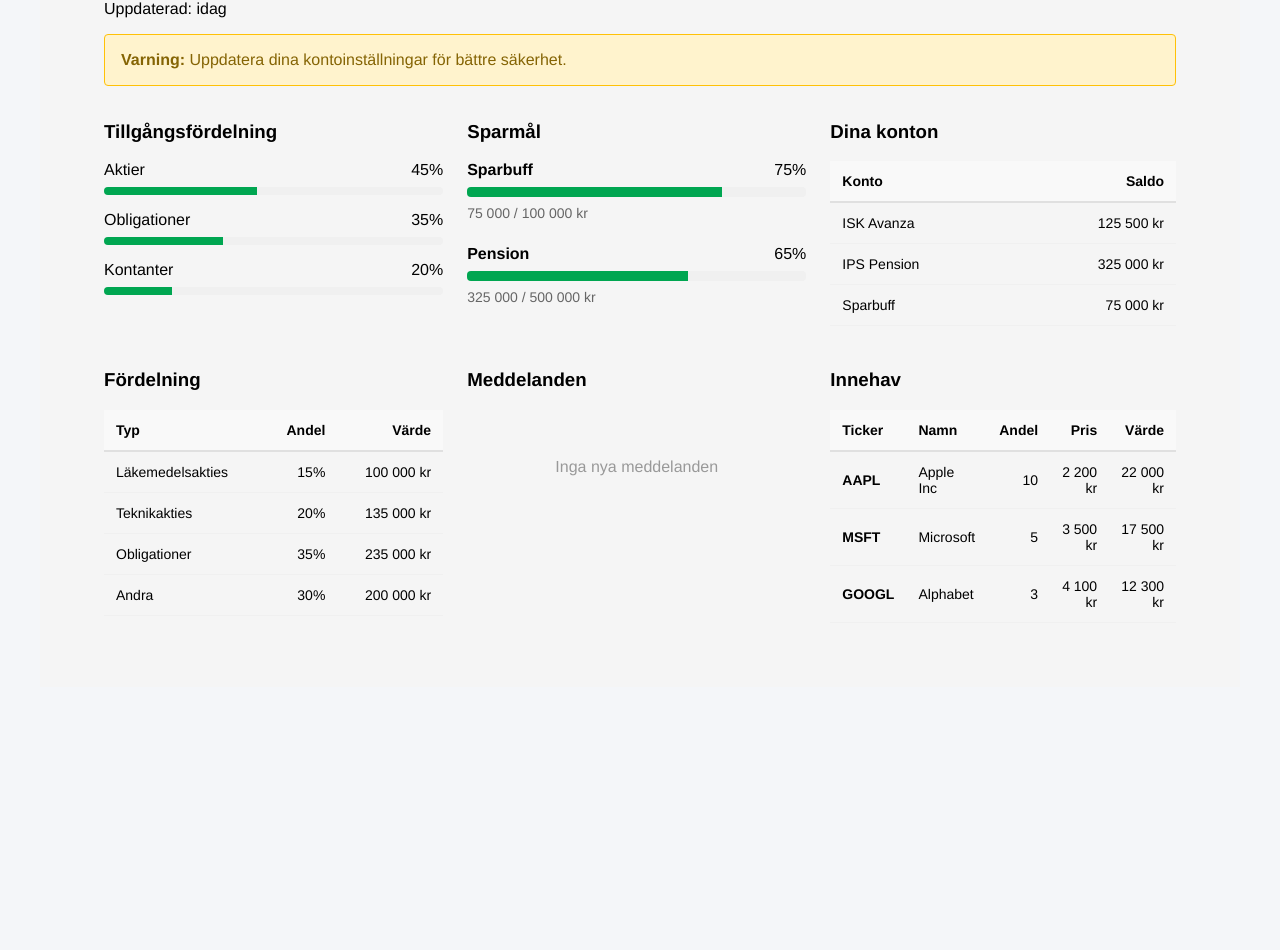
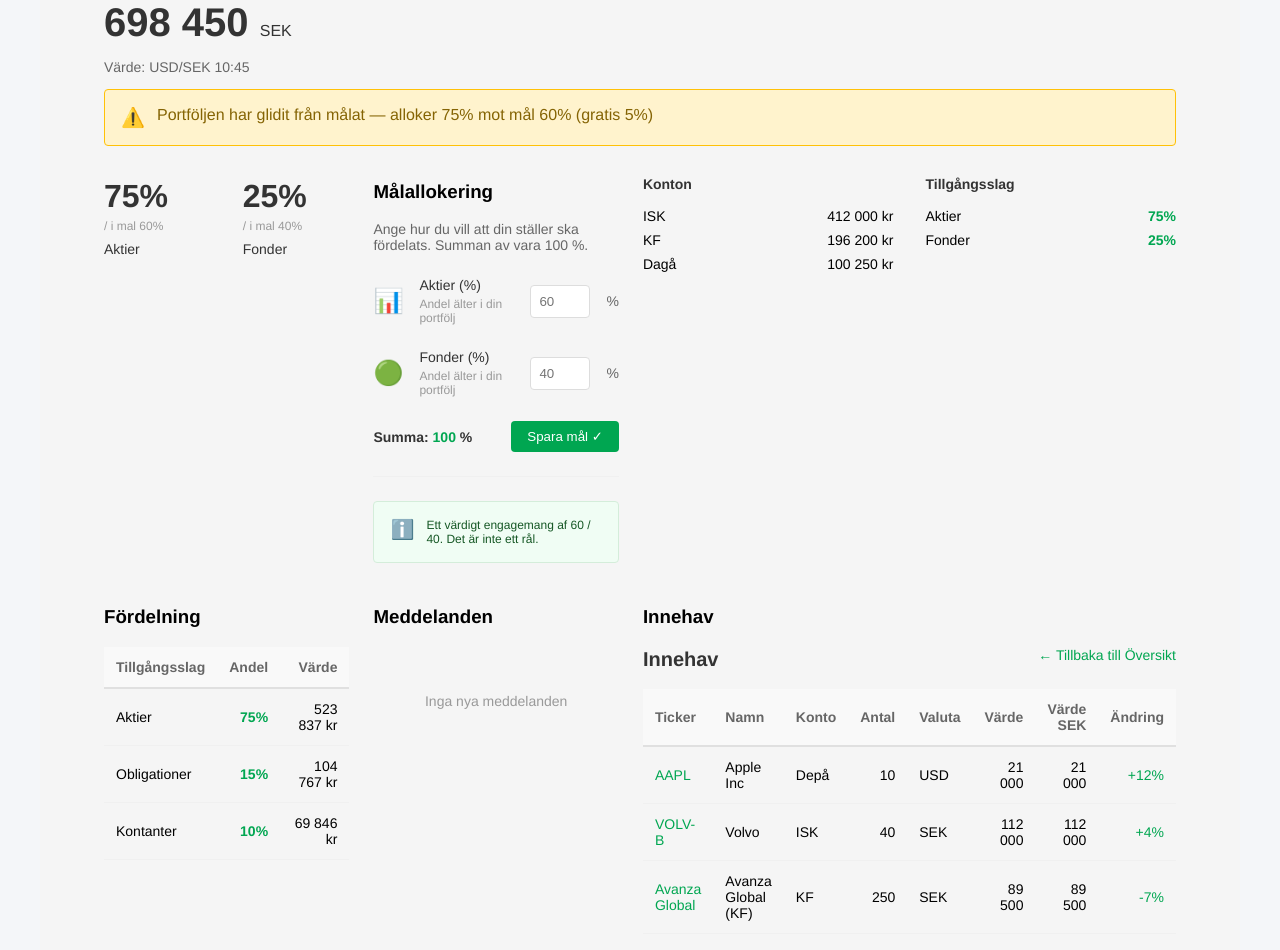
Before and after one commit to chas-challenge-2026/avanza-team1, a React (Vite) app in the folder frontend/: page / in a window 1280 px wide. Shown: the part 211-1161 px from the top of the page. Before the commit the page ends 898 px from the top, so only its background shows below. Built offline with nearby package versions, Linux system fonts and the light colour scheme.

Commit message:
build[frontend]: Dashboard components matching design mockup (issue #26)

```diff
--- a/frontend/src/components/Dashboard/AccountsTable.tsx
+++ b/frontend/src/components/Dashboard/AccountsTable.tsx
@@ -1,41 +1,37 @@
-import Panel from '../Panel';
-
-interface Account {
-  id: number;
-  name: string;
-  balance: number;
-}
-
-interface AccountsTableProps {
-  accounts?: Account[];
-}
-
-function AccountsTable({ accounts = [
-  { id: 1, name: 'ISK Avanza', balance: 125500 },
-  { id: 2, name: 'IPS Pension', balance: 325000 },
-  { id: 3, name: 'Sparbuff', balance: 75000 }
-] }: AccountsTableProps): JSX.Element {
+function AccountsTable(): JSX.Element {
   return (
-    <Panel title="Dina konton" size="medium">
-      <table>
-        <thead>
-          <tr>
-            <th>Konto</th>
-            <th style={{ textAlign: 'right' }}>Saldo</th>
-          </tr>
-        </thead>
-        <tbody>
-          {accounts.map((account) => (
-            <tr key={account.id}>
-              <td>{account.name}</td>
-              <td style={{ textAlign: 'right' }}>
-                {account.balance.toLocaleString('sv-SE')} kr
-              </td>
-            </tr>
-          ))}
-        </tbody>
-      </table>
-    </Panel>
+    <div style={{ display: 'grid', gridTemplateColumns: '1fr 1fr', gap: '2rem' }}>
+      <div>
+        <h3 style={{ fontSize: '0.875rem', fontWeight: '600', color: '#333', marginBottom: '1rem' }}>Konton</h3>
+        <div style={{ display: 'flex', flexDirection: 'column', gap: '0.5rem', fontSize: '0.875rem' }}>
+          <div style={{ display: 'flex', justifyContent: 'space-between' }}>
+            <span>ISK</span>
+            <span>412 000 kr</span>
+          </div>
+          <div style={{ display: 'flex', justifyContent: 'space-between' }}>
+            <span>KF</span>
+            <span>196 200 kr</span>
+          </div>
+          <div style={{ display: 'flex', justifyContent: 'space-between' }}>
+            <span>Dagå</span>
+            <span>100 250 kr</span>
+          </div>
+        </div>
+      </div>
+      <div>
+        <h3 style={{ fontSize: '0.875rem', fontWeight: '600', color: '#333', marginBottom: '1rem' }}>Tillgångsslag</h3>
+        <div style={{ display: 'flex', flexDirection: 'column', gap: '0.5rem', fontSize: '0.875rem' }}>
+          <div style={{ display: 'flex', justifyContent: 'space-between' }}>
+            <span>Aktier</span>
+            <span style={{ fontWeight: '600', color: '#00a651' }}>75%</span>
+          </div>
+          <div style={{ display: 'flex', justifyContent: 'space-between' }}>
+            <span>Fonder</span>
+            <span style={{ fontWeight: '600', color: '#00a651' }}>25%</span>
+          </div>
+        </div>
+      </div>
+    </div>
   );
 }
 
--- a/frontend/src/components/Dashboard/AllocationTable.tsx
+++ b/frontend/src/components/Dashboard/AllocationTable.tsx
@@ -1,41 +1,32 @@
 import Panel from '../Panel';
 
-interface Allocation {
-  name: string;
-  procent: number;
-  value: number;
-}
-
-interface AllocationTableProps {
-  allocations?: Allocation[];
-}
-
-function AllocationTable({ allocations = [
-  { name: 'Läkemedelsakties', procent: 15, value: 100000 },
-  { name: 'Teknikakties', procent: 20, value: 135000 },
-  { name: 'Obligationer', procent: 35, value: 235000 },
-  { name: 'Andra', procent: 30, value: 200000 }
-] }: AllocationTableProps): JSX.Element {
+function AllocationTable(): JSX.Element {
   return (
     <Panel title="Fördelning" size="large">
-      <table>
+      <table style={{ width: '100%', borderCollapse: 'collapse' }}>
         <thead>
-          <tr>
-            <th>Typ</th>
-            <th style={{ textAlign: 'right' }}>Andel</th>
-            <th style={{ textAlign: 'right' }}>Värde</th>
+          <tr style={{ borderBottom: '2px solid #e0e0e0' }}>
+            <th style={{ textAlign: 'left', padding: '0.75rem', fontSize: '0.875rem', fontWeight: '600', color: '#666' }}>Tillgångsslag</th>
+            <th style={{ textAlign: 'right', padding: '0.75rem', fontSize: '0.875rem', fontWeight: '600', color: '#666' }}>Andel</th>
+            <th style={{ textAlign: 'right', padding: '0.75rem', fontSize: '0.875rem', fontWeight: '600', color: '#666' }}>Värde</th>
           </tr>
         </thead>
         <tbody>
-          {allocations.map((item) => (
-            <tr key={item.name}>
-              <td>{item.name}</td>
-              <td style={{ textAlign: 'right' }}>{item.procent}%</td>
-              <td style={{ textAlign: 'right' }}>
-                {item.value.toLocaleString('sv-SE')} kr
-              </td>
-            </tr>
-          ))}
+          <tr style={{ borderBottom: '1px solid #f0f0f0' }}>
+            <td style={{ padding: '0.75rem' }}>Aktier</td>
+            <td style={{ padding: '0.75rem', textAlign: 'right', color: '#00a651', fontWeight: '600' }}>75%</td>
+            <td style={{ padding: '0.75rem', textAlign: 'right' }}>523 837 kr</td>
+          </tr>
+          <tr style={{ borderBottom: '1px solid #f0f0f0' }}>
+            <td style={{ padding: '0.75rem' }}>Obligationer</td>
+            <td style={{ padding: '0.75rem', textAlign: 'right', color: '#00a651', fontWeight: '600' }}>15%</td>
+            <td style={{ padding: '0.75rem', textAlign: 'right' }}>104 767 kr</td>
+          </tr>
+          <tr>
+            <td style={{ padding: '0.75rem' }}>Kontanter</td>
+            <td style={{ padding: '0.75rem', textAlign: 'right', color: '#00a651', fontWeight: '600' }}>10%</td>
+            <td style={{ padding: '0.75rem', textAlign: 'right' }}>69 846 kr</td>
+          </tr>
         </tbody>
       </table>
     </Panel>
--- a/frontend/src/components/Dashboard/AssetAllocation.tsx
+++ b/frontend/src/components/Dashboard/AssetAllocation.tsx
@@ -1,45 +1,17 @@
-import Panel from '../Panel';
-
-interface Asset {
-  name: string;
-  procent: number;
-}
-
-interface AssetAllocationProps {
-  assets?: Asset[];
-}
-
-function AssetAllocation({ assets = [
-  { name: 'Aktier', procent: 45 },
-  { name: 'Obligationer', procent: 35 },
-  { name: 'Kontanter', procent: 20 }
-] }: AssetAllocationProps): JSX.Element {
+function AssetAllocation(): JSX.Element {
   return (
-    <Panel title="Tillgångsfördelning" size="medium">
-      <div style={{ display: 'flex', flexDirection: 'column', gap: '1rem' }}>
-        {assets.map((asset) => (
-          <div key={asset.name}>
-            <div style={{ display: 'flex', justifyContent: 'space-between', marginBottom: '0.5rem' }}>
-              <span>{asset.name}</span>
-              <span>{asset.procent}%</span>
-            </div>
-            <div style={{
-              width: '100%',
-              height: '8px',
-              backgroundColor: '#f0f0f0',
-              borderRadius: '4px',
-              overflow: 'hidden'
-            }}>
-              <div style={{
-                width: `${asset.procent}%`,
-                height: '100%',
-                backgroundColor: '#00a651'
-              }} />
-            </div>
-          </div>
-        ))}
+    <div style={{ display: 'grid', gridTemplateColumns: '1fr 1fr', gap: '2rem', marginTop: '1rem' }}>
+      <div>
+        <div style={{ fontSize: '2rem', fontWeight: 'bold', color: '#333', marginBottom: '0.25rem' }}>75%</div>
+        <div style={{ fontSize: '0.75rem', color: '#999', marginBottom: '0.5rem' }}>/ i mal 60%</div>
+        <div style={{ fontSize: '0.875rem', fontWeight: '500', color: '#333' }}>Aktier</div>
       </div>
-    </Panel>
+      <div>
+        <div style={{ fontSize: '2rem', fontWeight: 'bold', color: '#333', marginBottom: '0.25rem' }}>25%</div>
+        <div style={{ fontSize: '0.75rem', color: '#999', marginBottom: '0.5rem' }}>/ i mal 40%</div>
+        <div style={{ fontSize: '0.875rem', fontWeight: '500', color: '#333' }}>Fonder</div>
+      </div>
+    </div>
   );
 }
 
--- a/frontend/src/components/Dashboard/GoalAllocation.tsx
+++ b/frontend/src/components/Dashboard/GoalAllocation.tsx
@@ -1,49 +1,42 @@
 import Panel from '../Panel';
 
-interface Goal {
-  name: string;
-  target: number;
-  current: number;
-}
+function GoalAllocation(): JSX.Element {
+  return (
+    <Panel title="Målallokering" size="large">
+      <p style={{ color: '#666', fontSize: '0.875rem', marginBottom: '1.5rem' }}>
+        Ange hur du vill att din ställer ska fördelats. Summan av vara 100 %.
+      </p>
 
-interface GoalAllocationProps {
-  goals?: Goal[];
-}
+      <div style={{ display: 'flex', flexDirection: 'column', gap: '1.5rem', marginBottom: '1.5rem' }}>
+        <div style={{ display: 'flex', alignItems: 'center', gap: '1rem' }}>
+          <div style={{ fontSize: '1.5rem' }}>📊</div>
+          <div style={{ flex: 1 }}>
+            <div style={{ fontSize: '0.875rem', fontWeight: '500', color: '#333', marginBottom: '0.25rem' }}>Aktier (%)</div>
+            <div style={{ fontSize: '0.75rem', color: '#999' }}>Andel älter i din portfölj</div>
+          </div>
+          <input type="number" placeholder="60" style={{ width: '60px', padding: '0.5rem', border: '1px solid #ddd', borderRadius: '4px' }} />
+          <span style={{ fontSize: '0.875rem', color: '#666' }}>%</span>
+        </div>
 
-function GoalAllocation({ goals = [
-  { name: 'Sparbuff', target: 100000, current: 75000 },
-  { name: 'Pension', target: 500000, current: 325000 }
-] }: GoalAllocationProps): JSX.Element {
-  return (
-    <Panel title="Sparmål" size="medium">
-      <div style={{ display: 'flex', flexDirection: 'column', gap: '1.5rem' }}>
-        {goals.map((goal) => {
-          const progress = (goal.current / goal.target) * 100;
-          return (
-            <div key={goal.name}>
-              <div style={{ display: 'flex', justifyContent: 'space-between', marginBottom: '0.5rem' }}>
-                <span><strong>{goal.name}</strong></span>
-                <span>{Math.round(progress)}%</span>
-              </div>
-              <div style={{
-                width: '100%',
-                height: '10px',
-                backgroundColor: '#f0f0f0',
-                borderRadius: '4px',
-                overflow: 'hidden'
-              }}>
-                <div style={{
-                  width: `${progress}%`,
-                  height: '100%',
-                  backgroundColor: '#00a651'
-                }} />
-              </div>
-              <div style={{ fontSize: '0.875rem', color: '#666', marginTop: '0.5rem' }}>
-                {goal.current.toLocaleString('sv-SE')} / {goal.target.toLocaleString('sv-SE')} kr
-              </div>
-            </div>
-          );
-        })}
+        <div style={{ display: 'flex', alignItems: 'center', gap: '1rem' }}>
+          <div style={{ fontSize: '1.5rem' }}>🟢</div>
+          <div style={{ flex: 1 }}>
+            <div style={{ fontSize: '0.875rem', fontWeight: '500', color: '#333', marginBottom: '0.25rem' }}>Fonder (%)</div>
+            <div style={{ fontSize: '0.75rem', color: '#999' }}>Andel älter i din portfölj</div>
+          </div>
+          <input type="number" placeholder="40" style={{ width: '60px', padding: '0.5rem', border: '1px solid #ddd', borderRadius: '4px' }} />
+          <span style={{ fontSize: '0.875rem', color: '#666' }}>%</span>
+        </div>
+      </div>
+
+      <div style={{ display: 'flex', justifyContent: 'space-between', alignItems: 'center', paddingBottom: '1.5rem', borderBottom: '1px solid #f0f0f0', marginBottom: '1.5rem' }}>
+        <div style={{ fontSize: '0.875rem', fontWeight: '600', color: '#333' }}>Summa: <span style={{ color: '#00a651' }}>100</span> %</div>
+        <button style={{ padding: '0.5rem 1rem', backgroundColor: '#00a651', color: 'white', border: 'none', borderRadius: '4px', cursor: 'pointer', fontWeight: '500' }}>Spara mål ✓</button>
+      </div>
+
+      <div style={{ backgroundColor: '#f0fdf4', border: '1px solid #d4edda', borderRadius: '4px', padding: '1rem', display: 'flex', gap: '0.75rem' }}>
+        <span style={{ fontSize: '1.2rem', flexShrink: 0 }}>ℹ️</span>
+        <span style={{ fontSize: '0.75rem', color: '#155724' }}>Ett värdigt engagemang af 60 / 40. Det är inte ett rål.</span>
       </div>
     </Panel>
   );
--- a/frontend/src/components/Dashboard/HoldingsTable.tsx
+++ b/frontend/src/components/Dashboard/HoldingsTable.tsx
@@ -1,50 +1,61 @@
 import Panel from '../Panel';
 
-interface Holding {
-  ticker: string;
-  name: string;
-  shares: number;
-  price: number;
-  value: number;
-}
-
-interface HoldingsTableProps {
-  holdings?: Holding[];
-}
-
-function HoldingsTable({ holdings = [
-  { ticker: 'AAPL', name: 'Apple Inc', shares: 10, price: 2200, value: 22000 },
-  { ticker: 'MSFT', name: 'Microsoft', shares: 5, price: 3500, value: 17500 },
-  { ticker: 'GOOGL', name: 'Alphabet', shares: 3, price: 4100, value: 12300 }
-] }: HoldingsTableProps): JSX.Element {
+function HoldingsTable(): JSX.Element {
   return (
     <Panel title="Innehav" size="large">
-      <table>
+      <div style={{ display: 'flex', justifyContent: 'space-between', alignItems: 'center', marginBottom: '1rem' }}>
+        <h2 style={{ fontSize: '1.25rem', fontWeight: 'bold', color: '#333', margin: 0 }}>Innehav</h2>
+        <a href="#" style={{ fontSize: '0.875rem', color: '#00a651', textDecoration: 'none' }}>← Tillbaka till Översikt</a>
+      </div>
+
+      <table style={{ width: '100%', borderCollapse: 'collapse' }}>
         <thead>
-          <tr>
-            <th>Ticker</th>
-            <th>Namn</th>
-            <th style={{ textAlign: 'right' }}>Andel</th>
-            <th style={{ textAlign: 'right' }}>Pris</th>
-            <th style={{ textAlign: 'right' }}>Värde</th>
+          <tr style={{ borderBottom: '2px solid #e0e0e0' }}>
+            <th style={{ textAlign: 'left', padding: '0.75rem', fontSize: '0.875rem', fontWeight: '600', color: '#666' }}>Ticker</th>
+            <th style={{ textAlign: 'left', padding: '0.75rem', fontSize: '0.875rem', fontWeight: '600', color: '#666' }}>Namn</th>
+            <th style={{ textAlign: 'left', padding: '0.75rem', fontSize: '0.875rem', fontWeight: '600', color: '#666' }}>Konto</th>
+            <th style={{ textAlign: 'right', padding: '0.75rem', fontSize: '0.875rem', fontWeight: '600', color: '#666' }}>Antal</th>
+            <th style={{ textAlign: 'left', padding: '0.75rem', fontSize: '0.875rem', fontWeight: '600', color: '#666' }}>Valuta</th>
+            <th style={{ textAlign: 'right', padding: '0.75rem', fontSize: '0.875rem', fontWeight: '600', color: '#666' }}>Värde</th>
+            <th style={{ textAlign: 'right', padding: '0.75rem', fontSize: '0.875rem', fontWeight: '600', color: '#666' }}>Värde SEK</th>
+            <th style={{ textAlign: 'right', padding: '0.75rem', fontSize: '0.875rem', fontWeight: '600', color: '#666' }}>Ändring</th>
           </tr>
         </thead>
         <tbody>
-          {holdings.map((holding) => (
-            <tr key={holding.ticker}>
-              <td><strong>{holding.ticker}</strong></td>
-              <td>{holding.name}</td>
-              <td style={{ textAlign: 'right' }}>{holding.shares}</td>
-              <td style={{ textAlign: 'right' }}>
-                {holding.price.toLocaleString('sv-SE')} kr
-              </td>
-              <td style={{ textAlign: 'right' }}>
-                {holding.value.toLocaleString('sv-SE')} kr
-              </td>
-            </tr>
-          ))}
+          <tr style={{ borderBottom: '1px solid #f0f0f0' }}>
+            <td style={{ padding: '0.75rem', color: '#00a651', fontWeight: '500' }}>AAPL</td>
+            <td style={{ padding: '0.75rem' }}>Apple Inc</td>
+            <td style={{ padding: '0.75rem' }}>Depå</td>
+            <td style={{ padding: '0.75rem', textAlign: 'right' }}>10</td>
+            <td style={{ padding: '0.75rem' }}>USD</td>
+            <td style={{ padding: '0.75rem', textAlign: 'right' }}>21 000</td>
+            <td style={{ padding: '0.75rem', textAlign: 'right' }}>21 000</td>
+            <td style={{ padding: '0.75rem', textAlign: 'right', color: '#00a651' }}>+12%</td>
+          </tr>
+          <tr style={{ borderBottom: '1px solid #f0f0f0' }}>
+            <td style={{ padding: '0.75rem', color: '#00a651', fontWeight: '500' }}>VOLV-B</td>
+            <td style={{ padding: '0.75rem' }}>Volvo</td>
+            <td style={{ padding: '0.75rem' }}>ISK</td>
+            <td style={{ padding: '0.75rem', textAlign: 'right' }}>40</td>
+            <td style={{ padding: '0.75rem' }}>SEK</td>
+            <td style={{ padding: '0.75rem', textAlign: 'right' }}>112 000</td>
+            <td style={{ padding: '0.75rem', textAlign: 'right' }}>112 000</td>
+            <td style={{ padding: '0.75rem', textAlign: 'right', color: '#00a651' }}>+4%</td>
+          </tr>
+          <tr>
+            <td style={{ padding: '0.75rem', color: '#00a651', fontWeight: '500' }}>Avanza Global</td>
+            <td style={{ padding: '0.75rem' }}>Avanza Global (KF)</td>
+            <td style={{ padding: '0.75rem' }}>KF</td>
+            <td style={{ padding: '0.75rem', textAlign: 'right' }}>250</td>
+            <td style={{ padding: '0.75rem' }}>SEK</td>
+            <td style={{ padding: '0.75rem', textAlign: 'right' }}>89 500</td>
+            <td style={{ padding: '0.75rem', textAlign: 'right' }}>89 500</td>
+            <td style={{ padding: '0.75rem', textAlign: 'right', color: '#00a651' }}>-7%</td>
+          </tr>
         </tbody>
       </table>
+
+      <p style={{ fontSize: '0.75rem', color: '#999', marginTop: '1rem' }}>Värdena i SEK med FX-vikten</p>
     </Panel>
   );
 }
--- a/frontend/src/components/Dashboard/NoticesEmpty.tsx
+++ b/frontend/src/components/Dashboard/NoticesEmpty.tsx
@@ -1,18 +1,15 @@
 import Panel from '../Panel';
 
-interface NoticesEmptyProps {
-  emptyMessage?: string;
-}
-
-function NoticesEmpty({ emptyMessage = 'Inga nya meddelanden' }: NoticesEmptyProps): JSX.Element {
+function NoticesEmpty(): JSX.Element {
   return (
     <Panel title="Meddelanden" size="medium">
       <div style={{
         textAlign: 'center',
         color: '#999',
-        padding: '2rem 0'
+        padding: '2rem 0',
+        fontSize: '0.875rem'
       }}>
-        <p>{emptyMessage}</p>
+        <p>Inga nya meddelanden</p>
       </div>
     </Panel>
   );
--- a/frontend/src/components/Dashboard/PageHeader.tsx
+++ b/frontend/src/components/Dashboard/PageHeader.tsx
@@ -1,13 +1,21 @@
 interface PageHeaderProps {
   title?: string;
-  subtitle?: string;
+  totalValue?: number;
+  exchange?: string;
 }
 
-function PageHeader({ title = 'Min portfölj', subtitle = 'Uppdaterad: idag' }: PageHeaderProps): JSX.Element {
+function PageHeader({
+  title = 'Din portfölj',
+  totalValue = 698450,
+  exchange = 'USD/SEK 10:45'
+}: PageHeaderProps): JSX.Element {
   return (
     <div className="page-header">
       <h1>{title}</h1>
-      <p className="subtitle">{subtitle}</p>
+      <div style={{ fontSize: '2.5rem', fontWeight: 'bold', color: '#333', marginBottom: '0.5rem' }}>
+        {totalValue.toLocaleString('sv-SE')} <span style={{ fontSize: '1rem', fontWeight: 'normal' }}>SEK</span>
+      </div>
+      <p className="subtitle" style={{ color: '#666', fontSize: '0.875rem' }}>Värde: {exchange}</p>
     </div>
   );
 }
--- a/frontend/src/components/Dashboard/WarningBanner.tsx
+++ b/frontend/src/components/Dashboard/WarningBanner.tsx
@@ -2,7 +2,9 @@ interface WarningBannerProps {
   message?: string;
 }
 
-function WarningBanner({ message = 'Uppdatera dina kontoinställningar för bättre säkerhet.' }: WarningBannerProps): JSX.Element {
+function WarningBanner({
+  message = 'Portföljen har glidit från målat — alloker 75% mot mål 60% (gratis 5%)'
+}: WarningBannerProps): JSX.Element {
   return (
     <div style={{
       backgroundColor: '#fff3cd',
@@ -10,9 +12,13 @@ function WarningBanner({ message = 'Uppdatera dina kontoinställningar för bät
       borderRadius: '4px',
       padding: '1rem',
       marginBottom: '1rem',
-      color: '#856404'
+      color: '#856404',
+      display: 'flex',
+      alignItems: 'flex-start',
+      gap: '0.75rem'
     }}>
-      <strong>Varning:</strong> {message}
+      <span style={{ fontSize: '1.2rem', flexShrink: 0 }}>⚠️</span>
+      <span>{message}</span>
     </div>
   );
 }
```
